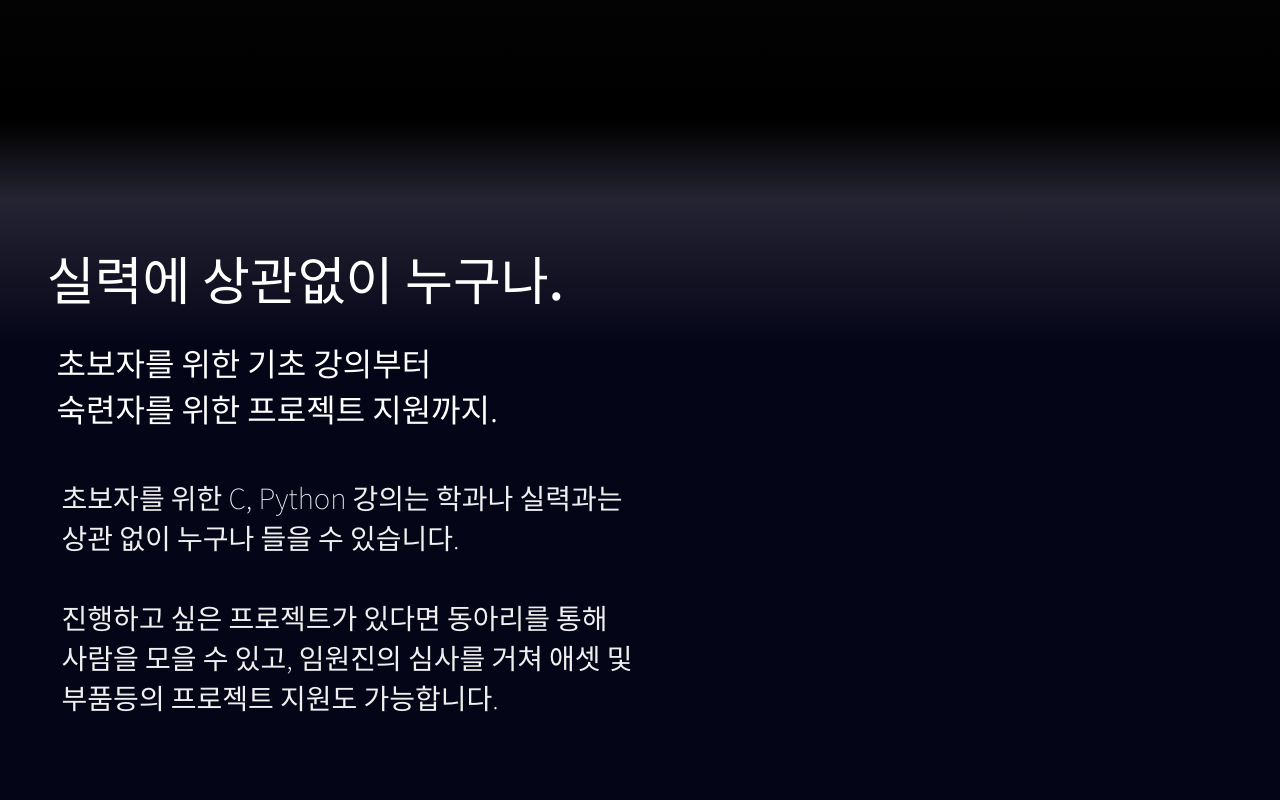
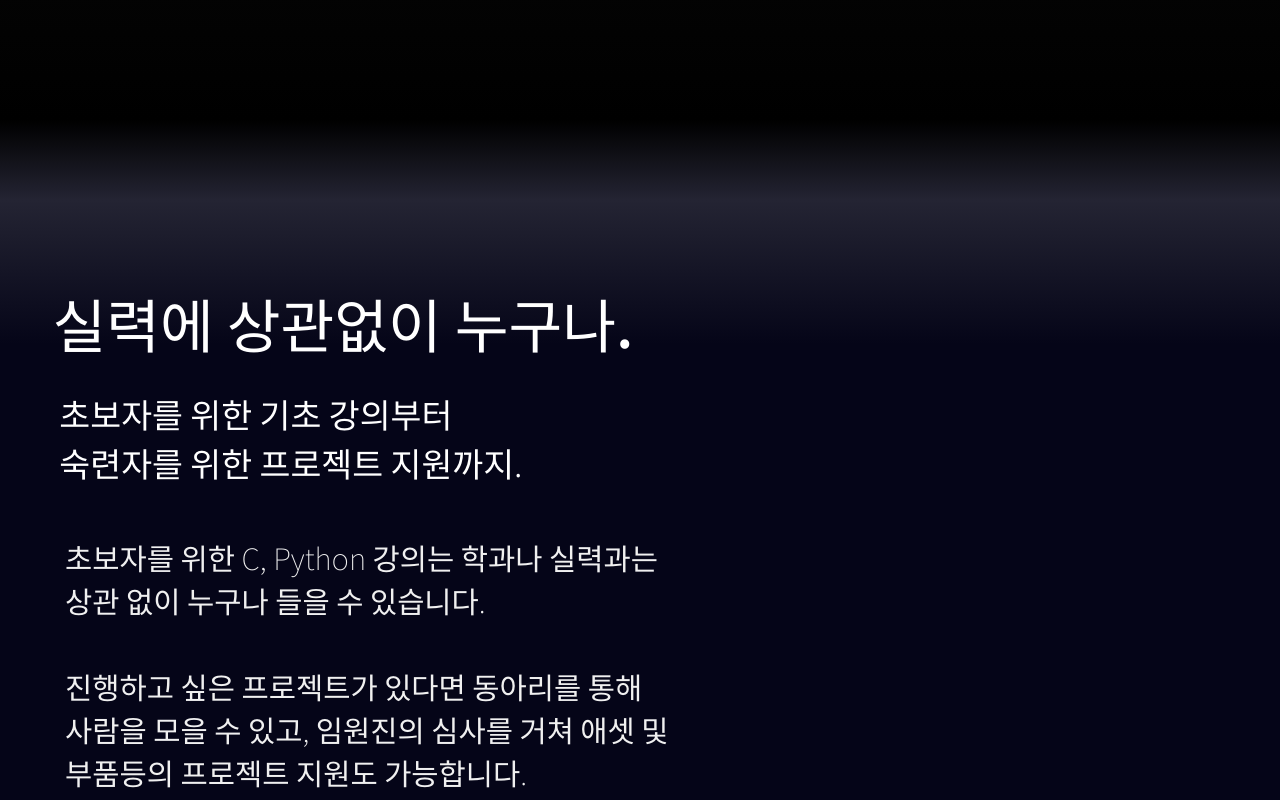
Before and after one commit to charlielee206/HTMLTest, a plain HTML site: page index.html in a window 1280 px wide. Shown: the part 680-1480 px from the top of the page. Drawn offline with Linux system fonts and the light colour scheme.

Commit message:
Update index.html

```diff
--- a/index.html
+++ b/index.html
@@ -23,9 +23,9 @@ html {
   margin-left: 0; padding: 0;
 }
 
-pre.Thicc {font-family: "Noto Sans KR"; font-weight: 450; font-size:6.5vmin; padding-top: 15vmin; margin-top: 0; padding-bottom: 3vmin; margin-bottom: 0; color: rgb(255,255,255);}
-pre.Thin {font-family: "Noto Sans KR"; font-weight: 300; font-size:4vmin; padding-top: 0; margin-top: 0; padding-bottom: 0; margin-bottom: 0; color: rgb(255,255,255);}
-pre.Body {font-family: "Noto Sans KR"; font-weight: 150; font-size:3.5vmin; padding-top: 0; margin-top: 0; color: rgb(240,240,240);}
+pre.Thicc {font-family: "Noto Sans KR"; font-weight: 450; font-size:7.3vmin; padding-top: 20vmin; margin-top: 0; padding-bottom: 3vmin; margin-bottom: 0; color: rgb(255,255,255);}
+pre.Thin {font-family: "Noto Sans KR"; font-weight: 300; font-size:4.2vmin; padding-top: 0; margin-top: 0; padding-bottom: 0; margin-bottom: 0; color: rgb(255,255,255);}
+pre.Body {font-family: "Noto Sans KR"; font-weight: 150; font-size:3.7vmin; padding-top: 0; margin-top: 0; color: rgb(240,240,240);}
 
 /************ Background Styling ************/
 
```
